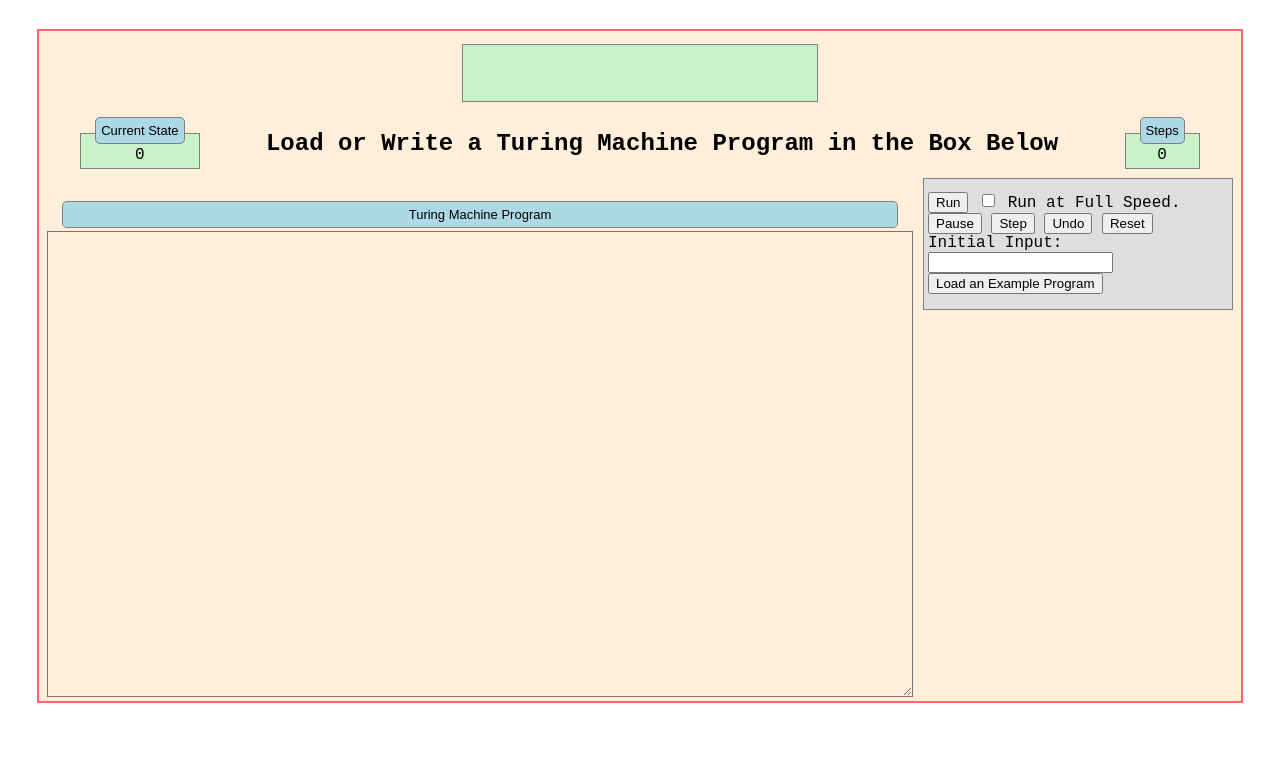
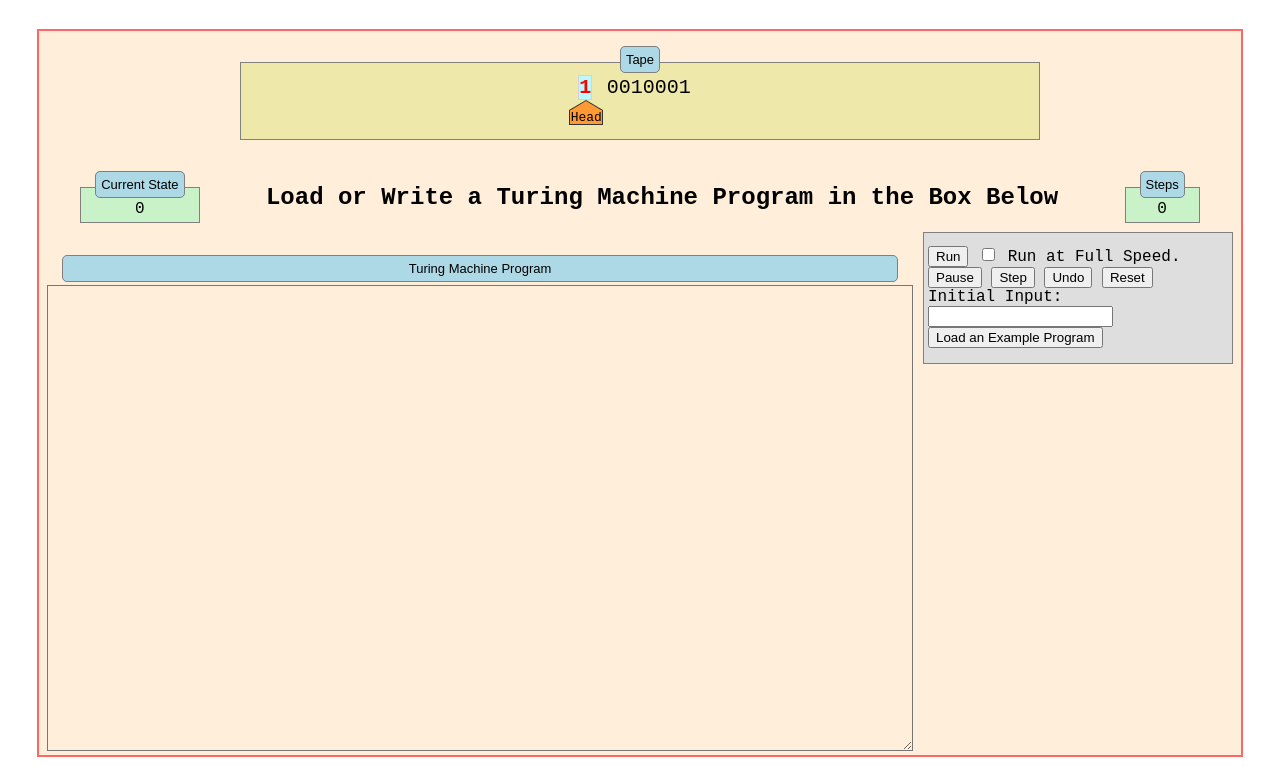
Before and after one commit to LoganBrinsmead/TuringMachine, a website: page index.html in a window 1280 px wide. Shown: the part 61-828 px from the top of the page. Before the commit the page ends 800 px from the top, so only its background shows below. Drawn offline with nearby package versions, Linux system fonts and the light colour scheme.

Commit message:
style and structure

```diff
--- a/index.html
+++ b/index.html
@@ -11,22 +11,22 @@
 
         <div class="Machine">
             <div class="MachineTopSection">
-                <div class="tape">
-                    <!-- <div class="BoxTitle">Tape</div> -->
-                    <div id="steps" class="MachineBox">
+                <div id="MachineTapeContainer">
+                    <div class="BoxTitle">Tape</div>
+                    <div id="MachineTape" class="MachineStatusBox">
                         <div id="RunningTapeDisplay" aria-live="polite">
                             <div id="TapeValues">
-                                <p id="leftTape" class="tape"></p>
+                                <pre id="leftTape" class="tape"></pre>
 
                                 <div id="ActiveTapeArea">
-                                    <p id="ActiveTape" class="tape">1</p>
+                                    <pre id="ActiveTape" class="tape">1</pre>
                                     <div id="MachineHead">
                                         <div class="HeadTop"></div>
                                         <div class="HeadBody">Head</div>
                                     </div>
                                 </div>
 
-                                <p id="RightTape" class="tape">0010001</p>
+                                <pre id="RightTape" class="tape">0010001</pre>
 
                             </div>
                         </div>
--- a/style.css
+++ b/style.css
@@ -53,10 +53,20 @@ body {
     margin-bottom: 8px;
     margin-left: 0;
     margin-right: 0;
-    /* text-align: center; */
+    text-align: center;
     font-family: "Courier New", courier;
     background-color: #C9F2C9;
     overflow: hidden;
+}
+
+#MachineTape {
+    background-color: #eee8aa;
+    padding-top: 10px;
+    padding-left: 0px;
+    font-size: x-large;
+    margin-bottom: 1em;
+    overflow: auto;
+    position: relative;
 }
 
 /* .MachineStatusContainer {
@@ -66,7 +76,7 @@ body {
     margin: 12px;
 } */
 
-.MachineBox {
+/* .MachineBox {
     border: 1px solid grey;
     padding-top: 12px;
     padding-bottom: 0.25em;
@@ -79,7 +89,7 @@ body {
     text-align: center;
     background-color: #C9F2C9;
     overflow: hidden;
-}
+} */
 
 .MachineMiddleSection {
     position: relative;
@@ -158,16 +168,36 @@ body {
     float: left;
 }
 
+#MachineTapeContainer {
+    max-width: 90vw;
+    margin-left: 4%;
+    margin-right: 4%;
+    width: 100vh;
+}
+
 /* Active Tape and Head Styles */
 #RunningTapeDisplay {
     height: 2.5em;
-    white-space: pre;
+    /* white-space: pre; */
+    overflow: auto;
+}
+
+pre {
+    display: block;
+    font-family: monospace;
+    /* white-space: pre; */
+    margin: 1em 0px;
 }
 
 #MachineTape {
+    background-color: #eee8aa;
+    padding-top: 10px;
+    padding-left: 0px;
     font-size: x-large;
+    margin-bottom: 1em;
+    overflow: auto;
+    position: relative;
 }
-
 #LeftTape {
     text-align: right;
     padding-left: 5px;
@@ -204,3 +234,60 @@ body {
     text-align: left;
     padding-right: 5px;
 }
+
+.tape {
+    position: relative;
+    display: inline;
+    padding: 0;
+    margin: 0;
+}
+
+#MachineHead {
+    position: absolute;
+    /* left: -50%; */
+    left: -9px;
+    top: 100%;
+    width: 32px;
+    /* display: none; */
+    display: flex;
+    flex-direction: column;
+    gap: 0px;
+}
+
+.HeadBody {
+    width: 32px;
+    height: 14px;
+    text-align: center;
+    font-size: small;
+    background: #ff9933;
+    border-left: 1px solid #333333;
+    border-right: 1px solid #333333;
+    border-bottom: 1px solid #333333;
+}
+
+.HeadTop {
+    height: 10px;
+    width: 0px;
+}
+
+.HeadTop:before {
+    position: absolute;
+    content: "";
+    width: 0;
+    height: 0;
+    border-left: 17px solid transparent;
+    border-right: 17px solid transparent;
+    border-bottom: 10px solid #333333;
+}
+
+.HeadTop:after {
+    position: absolute;
+    content: "";
+    width: 0;
+    height: 0;
+    margin-top: 1px;
+    margin-left: 2px;
+    border-left: 15px solid transparent;
+    border-right: 15px solid transparent;
+    border-bottom: 9px solid #ff9933;
+}
```
